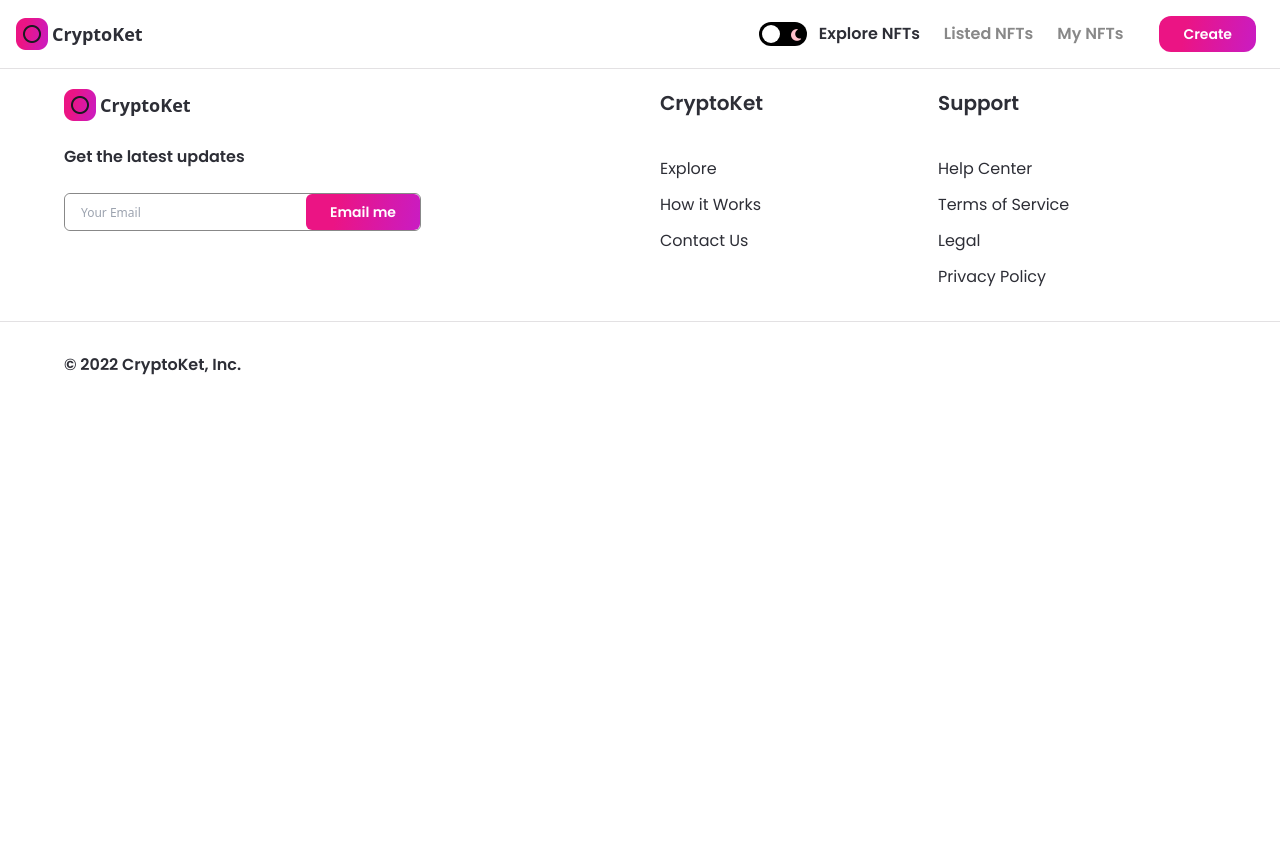
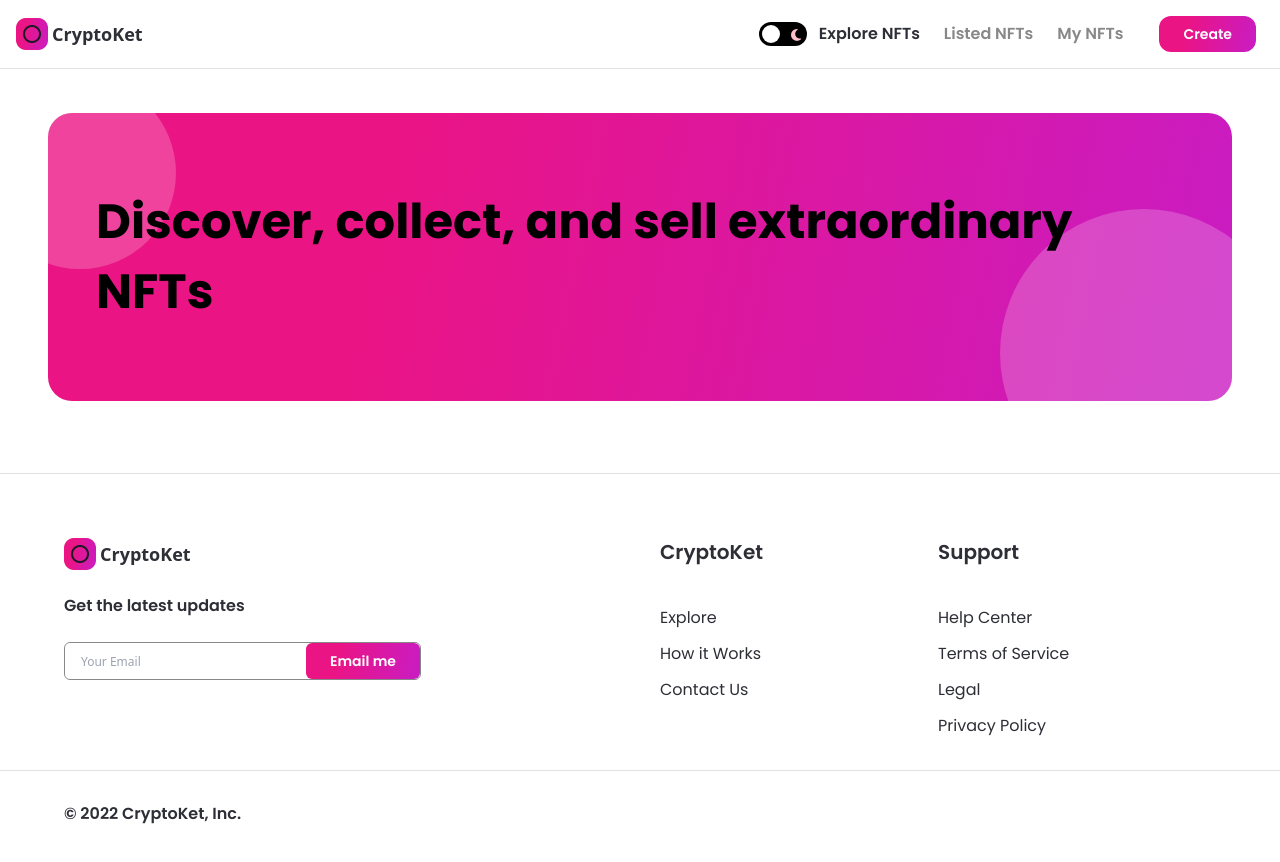
Before and after one commit to minhtran241/cryptoket, a Next.js app: page / in a window 1280 px wide. Shown: the top 862 px of the page. Before the commit the page ends 800 px from the top, so only its background shows below. Built offline with nearby package versions, Linux system fonts and the light colour scheme.

Commit message:
add banner component

```diff
--- /dev/null
+++ b/components/Banner.jsx
@@ -0,0 +1,15 @@
+import React from 'react';
+
+const Banner = ({ text, childStyles, parentStyles }) => (
+  <div
+    className={`relative w-full flex items-center z-0 overflow-hidden nft-gradient ${parentStyles}`}
+  >
+    <p className={`font-bold text-5xl font-poppins leading-70 ${childStyles}`}>
+      {text}
+    </p>
+    <div className="absolute w-48 h-48 sm:w-32 sm:h-32 rounded-full white-bg -top-9 -left-16 -z-5" />
+    <div className="absolute w-72 h-72 sm:w-56 sm:h-56 rounded-full white-bg -bottom-24 -right-14 -z-5" />
+  </div>
+);
+
+export default Banner;
--- a/components/index.js
+++ b/components/index.js
@@ -1,5 +1,6 @@
 import Navbar from './Navbar';
 import Footer from './Footer';
 import Button from './Button';
+import Banner from './Banner';
 
-export { Navbar, Footer, Button };
+export { Navbar, Footer, Button, Banner };
--- a/pages/_app.js
+++ b/pages/_app.js
@@ -8,11 +8,16 @@
   <ThemeProvider attribute="class">
     <div className="dark:bg-nft-dark bg-white min-h-screen">
       <Navbar />
-      <Component {...pageProps} />
+      <div className="pt-65">
+        <Component {...pageProps} />
+      </div>
       <Footer />
     </div>
 
-    <Script src="https://kit.fontawesome.com/94b45fb05a.js" crossorigin="anonymous" />
+    <Script
+      src="https://kit.fontawesome.com/94b45fb05a.js"
+      crossorigin="anonymous"
+    />
   </ThemeProvider>
 );
 
--- a/pages/index.js
+++ b/pages/index.js
@@ -1,6 +1,14 @@
+import { Banner } from '../components';
+
 const Home = () => (
-  <div>
-    <h1>Hello</h1>
+  <div className="flex justify-center sm:px-4 p-12">
+    <div className="w-full minmd:w-4/5">
+      <Banner
+        text="Discover, collect, and sell extraordinary NFTs"
+        childStyles="md:text-4xl sm:text-2xl xs:text-xl text-left"
+        parentStyles="justify-start mb-6 h-72 sm:h-60 p-12 xs:p-4 xs:h-44 rounded-3xl"
+      />
+    </div>
   </div>
 );
 
```
